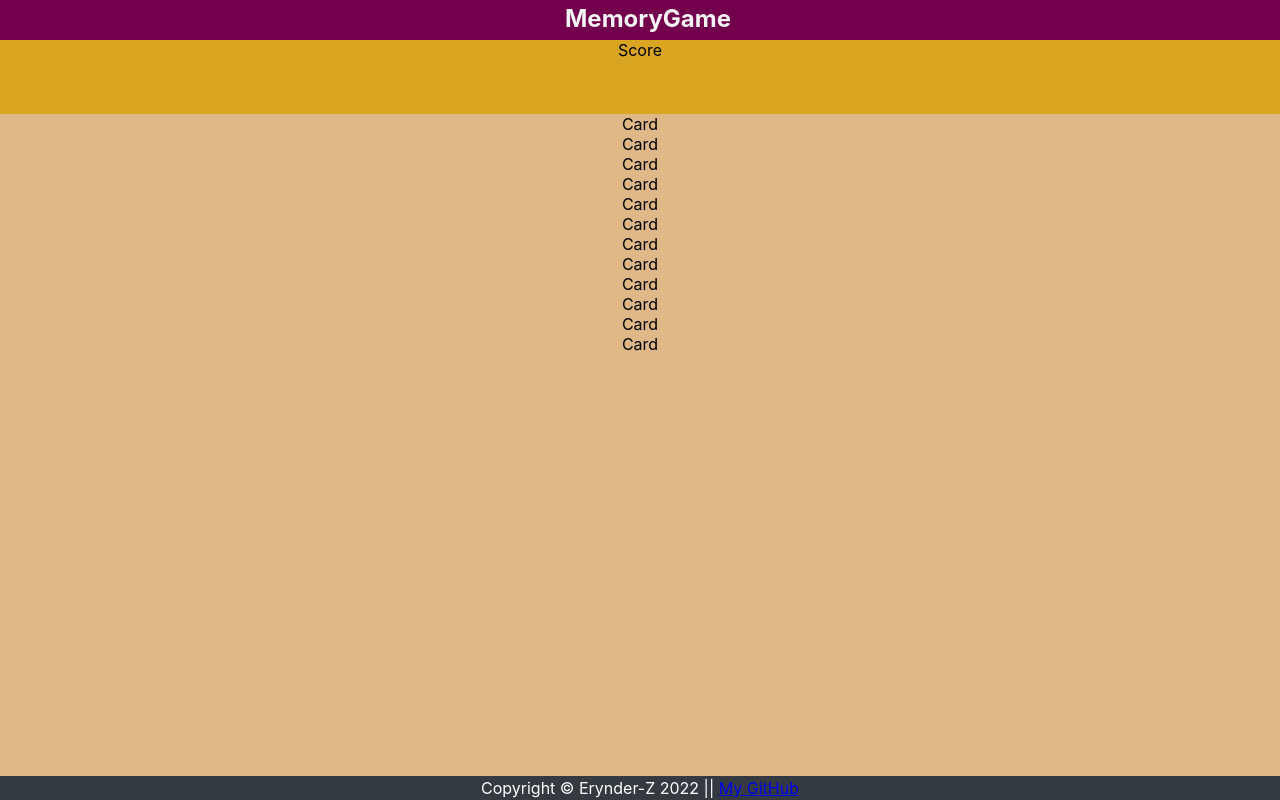
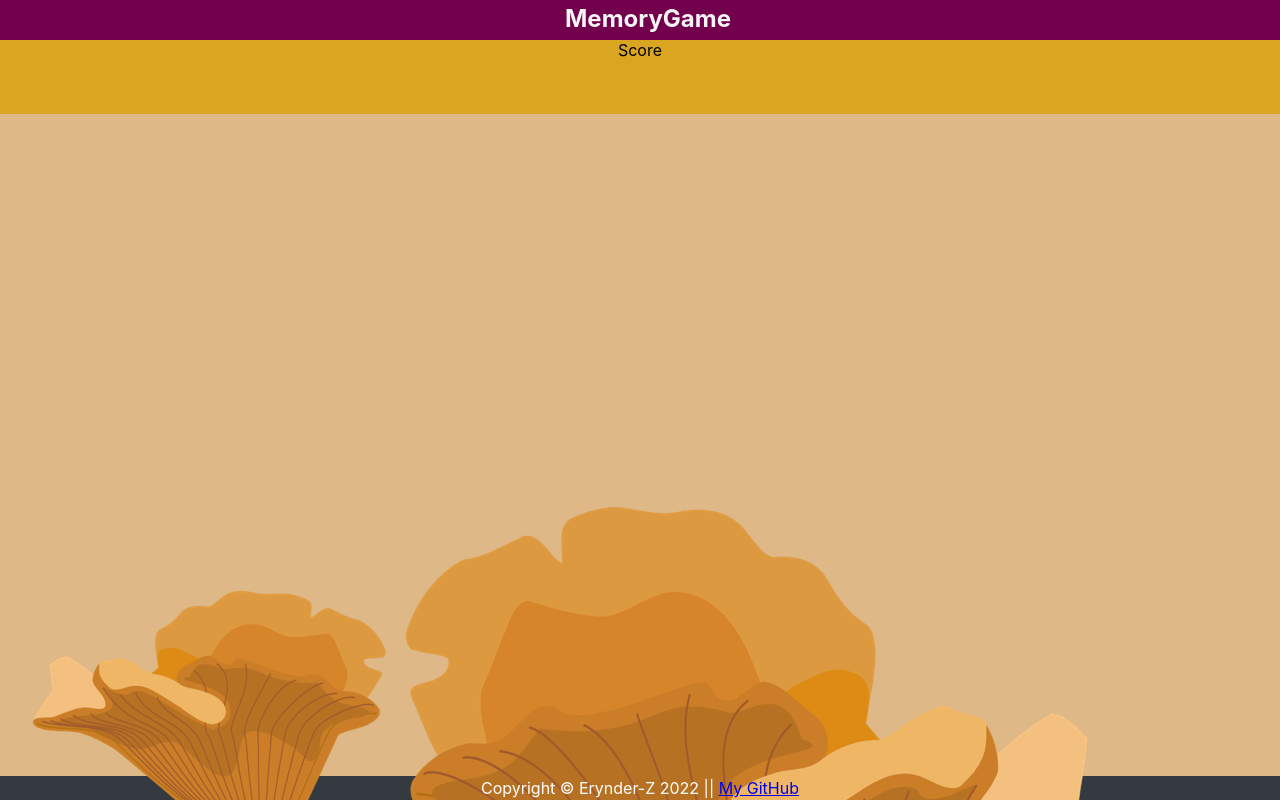
Before and after one commit to erynder-z/memo-shroom, a React (Create React App) app: page / in a window 1280 px wide. Shown: the top 800 px of the page. Built offline with nearby package versions, Linux system fonts and the light colour scheme.

Commit message:
Return a card object

```diff
--- a/src/components/Card.js
+++ b/src/components/Card.js
@@ -1,8 +1,25 @@
 import React from 'react';
 import '../styles/Card.css';
 
-function Card() {
-  return <div className="card">Card</div>;
+function Card(props) {
+  const card = {
+    id: props.id,
+    name: props.name,
+    image: props.image,
+    clicked: props.clicked,
+  };
+  return (
+    <div
+      className="card"
+      id={card.id}
+      name={card.name}
+      clicked={card.clicked}
+      onClick={(e) => {
+        props.cardClick(e, card.id);
+      }}>
+      <img src={card.image} alt="card" />
+    </div>
+  );
 }
 
 export default Card;
```
